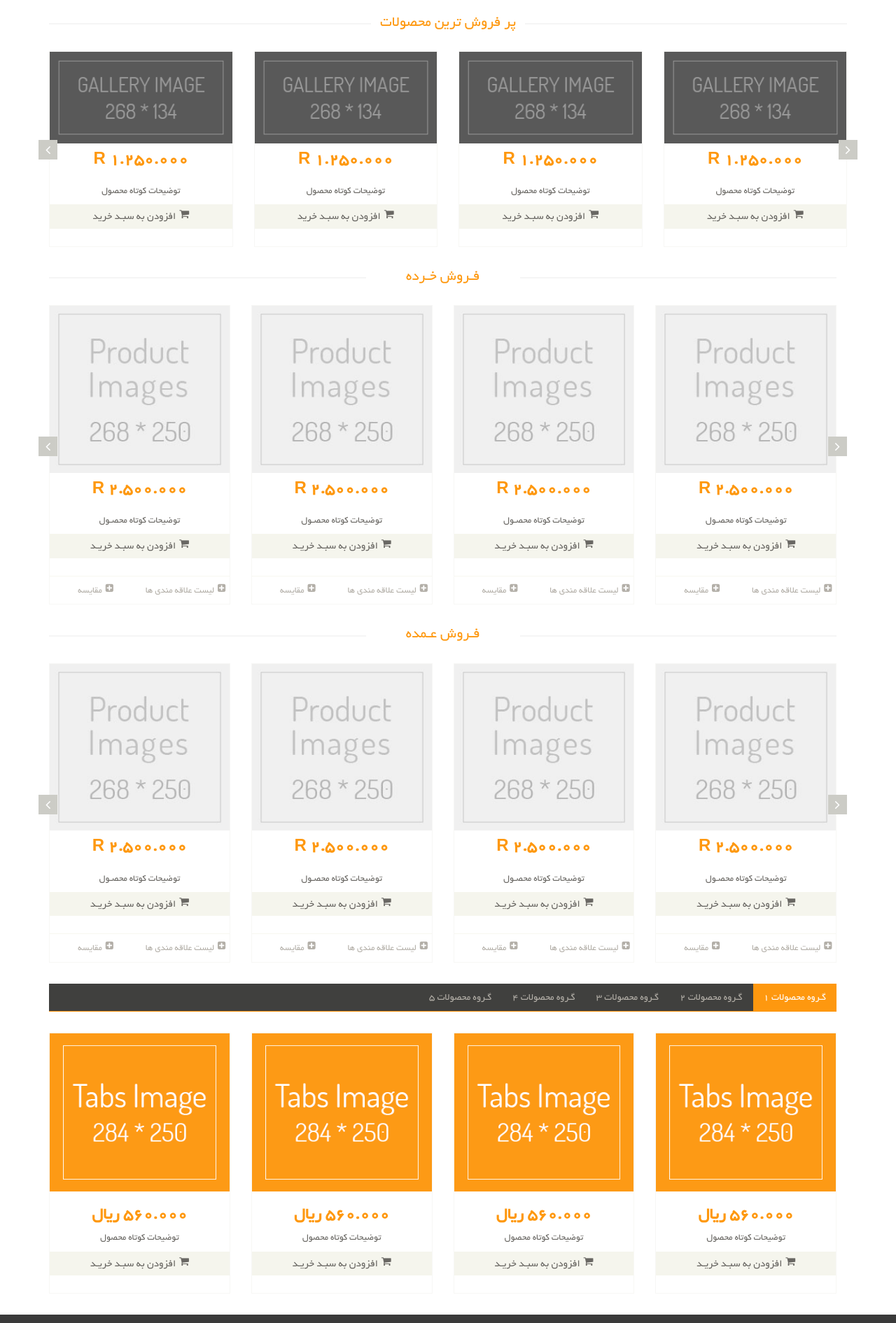
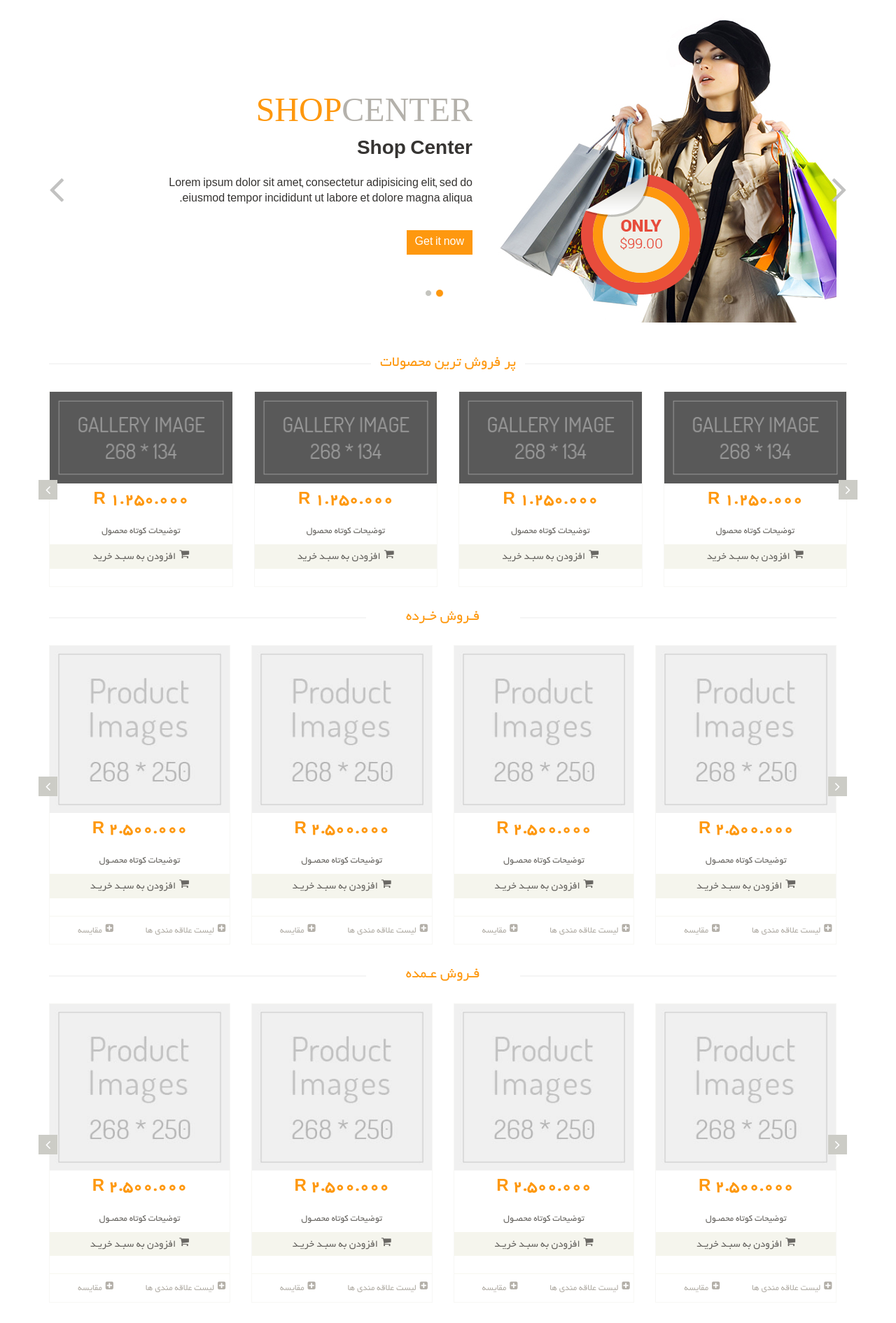
Before and after one commit to Ehsan-Mohmmadi/eshop_project, a Django app: page / in a window 1280 px wide. Shown: the part 169-2060 px from the top of the page at 70% size. Run offline with Django 5.2, Linux system fonts and the light colour scheme.

Commit message:
Update index_page.html

```diff
--- a/home_module/templates/home_module/index_page.html
+++ b/home_module/templates/home_module/index_page.html
@@ -1,6 +1,59 @@
 {% extends 'shared/_layout.html' %}
 
 {% block content %}
+
+	<section id="slider"><!--slider-->
+		<div class="container">
+			<div class="row">
+				<div class="col-sm-12">
+					<div id="slider-carousel" class="carousel slide" data-ride="carousel">
+						<ol class="carousel-indicators">
+							<li data-target="#slider-carousel" data-slide-to="0" class="active"></li>
+							<li data-target="#slider-carousel" data-slide-to="1"></li>
+						</ol>
+
+						<div class="carousel-inner">
+
+							<div class="item active">
+								<div class="col-sm-6">
+									<h1><span>SHOP</span>CENTER</h1>
+									<h2>Shop Center</h2>
+									<p>Lorem ipsum dolor sit amet, consectetur adipisicing elit, sed do eiusmod tempor incididunt ut labore et dolore magna aliqua. </p>
+									<button type="button" class="btn btn-default get">Get it now</button>
+								</div>
+								<div class="col-sm-6">
+									<img src="/static/images/home/girl2.jpg" class="girl img-responsive" alt="" />
+									<img src="/static/images/home/pricing.png"  class="pricing" alt="" />
+								</div>
+							</div>
+
+							<div class="item">
+								<div class="col-sm-6">
+									<h1><span>SHOP</span>CENTER</h1>
+									<h2>Shop Center</h2>
+									<p>Lorem ipsum dolor sit amet, consectetur adipisicing elit, sed do eiusmod tempor incididunt ut labore et dolore magna aliqua. </p>
+									<button type="button" class="btn btn-default get">Get it now</button>
+								</div>
+								<div class="col-sm-6">
+									<img src="/static/images/home/girl2.jpg" class="girl img-responsive" alt="" />
+									<img src="/static/images/home/pricing.png" class="pricing" alt="" />
+								</div>
+							</div>
+
+						</div>
+
+						<a href="#slider-carousel" class="left control-carousel hidden-xs" data-slide="prev">
+							<i class="fa fa-angle-left"></i>
+						</a>
+						<a href="#slider-carousel" class="right control-carousel hidden-xs" data-slide="next">
+							<i class="fa fa-angle-right"></i>
+						</a>
+					</div>
+
+				</div>
+			</div>
+		</div>
+	</section><!--/slider-->
 	<section>
 		<div class="container">
 			<div class="row">
```
